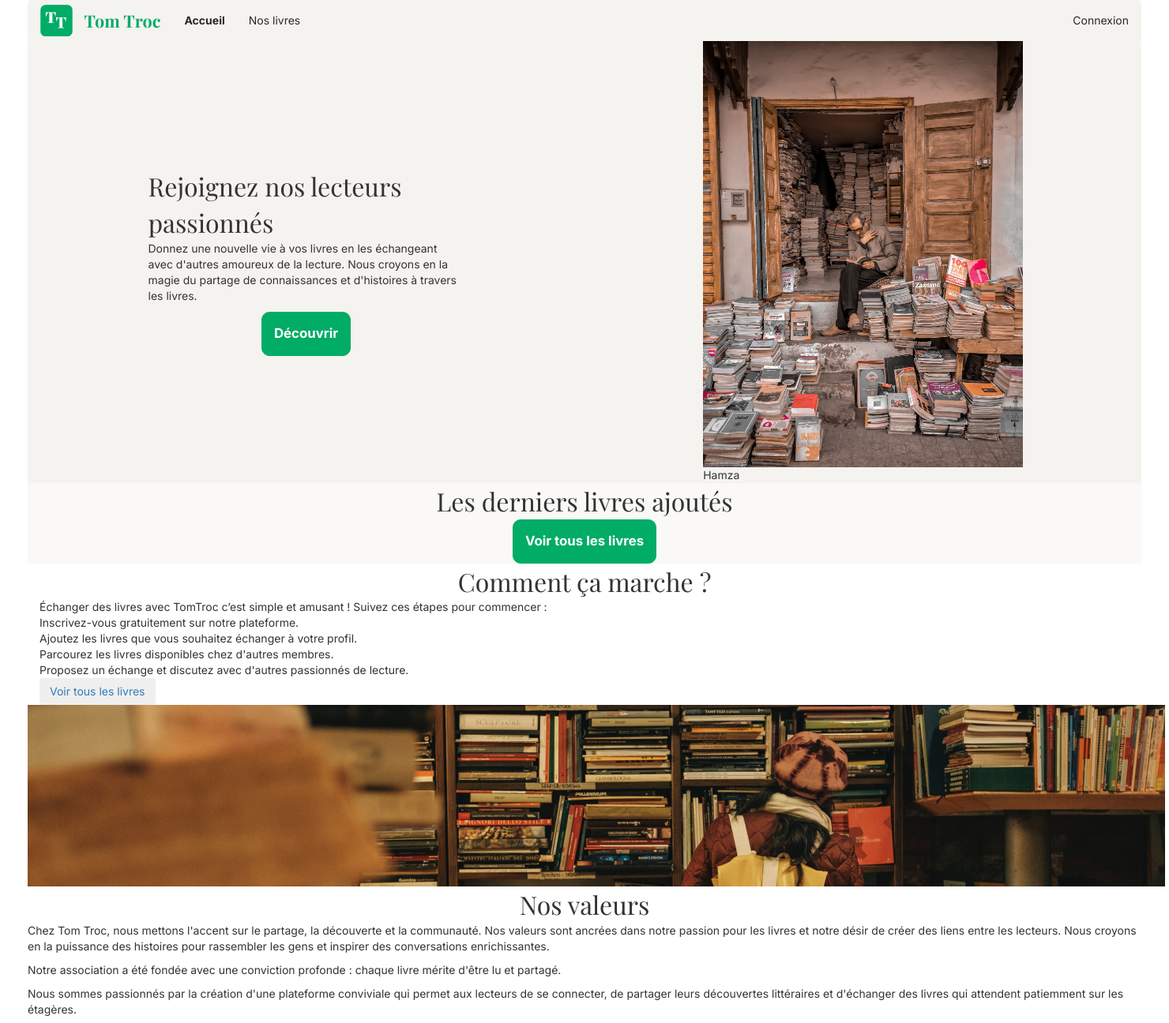
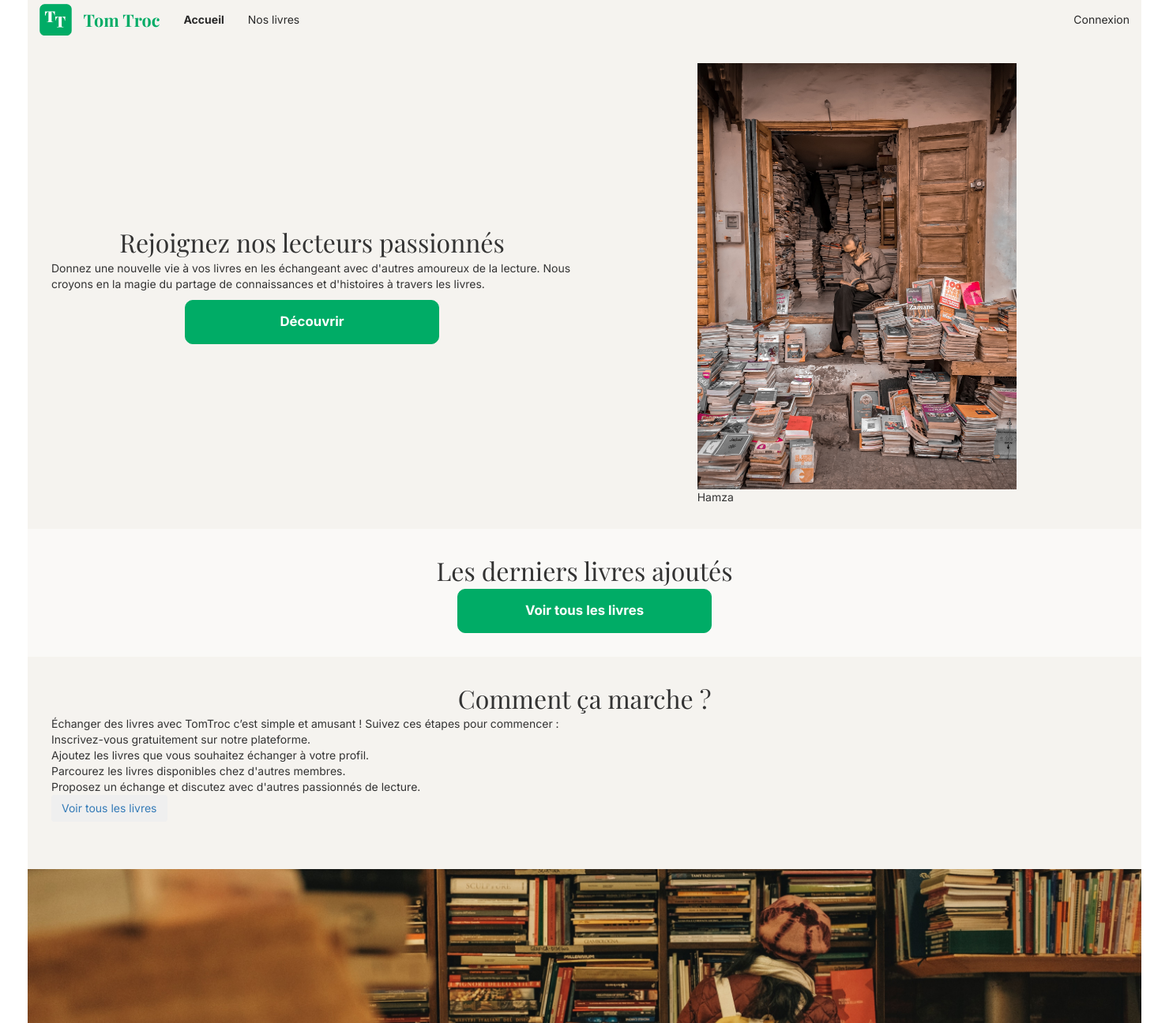
Before and after one commit to LaeliSvaad/OC_Projet-6_PHP-site-livres-TomTroc, a PHP site: template views/templates/home.php in a window 1480 px wide. Shown: the top 1296 px of the page at 79% size. Run offline with PHP 8.4, Linux system fonts and the light colour scheme; the template is opened without the code that fills it, so the values that code supplies are empty; some web fonts are replaced.

Commit message:
more css

```diff
--- a/css/style.css
+++ b/css/style.css
@@ -1,43 +1,65 @@
+/*Fonts*/
 .playfair-display-title-font{
     font-family: "Playfair Display", serif;
     font-optical-sizing: auto;
     font-weight: normal;
     font-style: normal;
 }
-
 .inter-main-font{
     font-family: "Inter", sans-serif;
     font-optical-sizing: auto;
-    font-weight: <weight>;
     font-style: normal;
 }
-
+/*General*/
 body{
     max-width: 1440px;
     margin: auto;
 }
-
+.main-content{
+    padding-top: 30px;
+    background-color: #FAF9F7;
+}
+.admin-row{
+    margin: 30px;
+    padding: 30px;
+    background-color: white;
+    border: 1px solid white;
+    border-radius: 20px;
+}
+.back-link{
+    text-decoration: none;
+    color: #A6A6A6;
+}
 .centered{
     text-align: center;
 }
 .italic{
     font-style: italic;
 }
+.block-content{
+    display: flex;
+    flex-direction: column;
+}
+.row-banner{
+    margin-left: -30px;
+    margin-right: -30px;
+}
+.row-banner img{
+    width: 100%;
+}
 /*Navbar*/
-
 .navbar{
     background-color: #F5F3EF;
-    border-color: #F5F3EF;
+    border: 0;
+    border-radius: 0;
+    margin-bottom: 0;
 }
-
 .active{
     font-weight: bold;
 }
-
 .navbar-default .navbar-nav > li > a{
     color: #292929;
 }
-
 .logo{
     height: 40px;
 }
@@ -47,7 +69,6 @@ body{
     font-weight: bolder;
     font-size: 1.2em;
 }
-
 .my-navbar-brand{
     margin-top: -15px;
     height: 50px;
@@ -56,27 +77,29 @@ body{
     justify-content: center;
     align-items: center;
 }
-
 /*buttons*/
 .green-button{
     background-color: #00AC66;
-    width: auto;
+    width: 322px;
     font-size: 1.2em;
     font-weight: bold;
     padding: 15px;
     border: 1px solid #00AC66;
     border-radius: 10px;
+    color: white;
 }
-
 .button-link, .button-link:hover, .button-link:active, .button-link:visited{
     color: white;
     text-decoration: none;
 }
-
+.green-button, .green-button:hover, .green-button:active, .green-button:visited{
+    color: white;
+    text-decoration: none;
+}
 /*Intro Container*/
 .intro-container{
     background-color: #F5F3EF;
-    margin-top: -20px;
+    padding: 30px;
 }
 .call{
     font-size: xx-large;
@@ -92,15 +115,9 @@ body{
     flex-direction: column;
     align-items: center;
 }
-
 .intro-img{
     height: 540px;
 }
-
-.intro-content{
-    max-width: 400px;
-}
-
 .library{
     background-color: #FAF9F7;
 }
@@ -113,11 +130,9 @@ body{
     max-width: 100%;
     height: auto;
 }
-
 .book-card a{
     text-decoration: none;
 }
-
 .book-info{
     height: 140px;
     padding-left: 10px;
@@ -126,14 +141,12 @@ body{
     flex-direction: column;
     justify-content: space-between;
 }
-
 .book-info h3{
     margin-top: 10px;
     font-size: 16px;
     color: #000000;
     margin-bottom: 12px;
 }
-
 .book-info span{
     font-size: 14px;
     color: #A6A6A6;
@@ -141,7 +154,6 @@ body{
 .our-books-title{
     justify-content: space-between;
 }
-
 .table-book-img{
     width: 70px;
 }
@@ -153,9 +165,26 @@ th, tr:nth-child(even)
 {
     background: #FFFFFF;
 }
-
 /*Forms*/
-
+input[type=file] {
+    display: none;
+}
+.input-file-span{
+    color: black;
+    text-decoration: underline;
+    text-align: right;
+}
+label{
+    font-weight: normal;
+    color: #A6A6A6;
+}
+.input-lg{
+    border: 1px solid #EDF2F6;
+    border-radius: 10px;
+    background-color: #EDF2F6;
+    color: black;
+    box-shadow: none;
+}
 textarea {
     overflow: hidden;
     resize: none;
@@ -163,9 +192,12 @@ textarea {
     line-height: 1.5;
     box-sizing: border-box;
 }
-
+.book-form-img{
+    margin-top: 5px;
+    margin-bottom: 20px;
+    height:540px;
+}
 /*Footer*/
-
 .footer{
     height: 50px;
     padding-top: 10px;
--- a/views/templates/home.php
+++ b/views/templates/home.php
@@ -16,7 +16,7 @@
     </div>
 </section>
 <section>
-    <div class="container-fluid home-section library">
+    <div class="container-fluid intro-container library">
         <div class="row">
             <span class="call col-sm-12 centered col-sm-12 playfair-display-title-font">Les derniers livres ajoutés</span>
         </div>
@@ -42,8 +42,10 @@
     </div>
 </section>
 <section>
-    <div class="container-fluid home-section">
-        <div class="row"><span class="call  col-sm-12 centered playfair-display-title-font">Comment ça marche ?</span></div>
+    <div class="container-fluid intro-container">
+        <div class="row">
+            <span class="call  col-sm-12 centered playfair-display-title-font">Comment ça marche ?</span>
+        </div>
         <span>Échanger des livres avec TomTroc c’est simple et amusant ! Suivez ces étapes pour commencer :</span>
         <div class="instructions">
             <div class="instruction">Inscrivez-vous gratuitement sur notre plateforme.</div>
@@ -55,9 +57,11 @@
     </div>
 </section>
 <section>
-    <div class="container-fluid home-section">
-        <div class="row home-section banner"><img src="pictures/banner.png" alt="banner"></div>
-        <div class="row"><span class="call  col-sm-12 centered playfair-display-title-font">Nos valeurs</span></div>
+    <div class="container-fluid intro-container">
+        <div class="row row-banner"><img src="pictures/banner.png" alt="banner"></div>
+        <div class="row">
+            <span class="call  col-sm-12 centered playfair-display-title-font">Nos valeurs</span>
+        </div>
         <div class="row">
             <p>Chez Tom Troc, nous mettons l'accent sur le partage, la découverte et la communauté. Nos valeurs sont ancrées dans notre passion pour les livres et notre désir de créer des liens entre les lecteurs. Nous croyons en la puissance des histoires pour rassembler les gens et inspirer des conversations enrichissantes.</p>
             <p>Notre association a été fondée avec une conviction profonde : chaque livre mérite d'être lu et partagé.</p>
```
Also changed, not shown: views/templates/book-form.php (+16 -8 lines).
